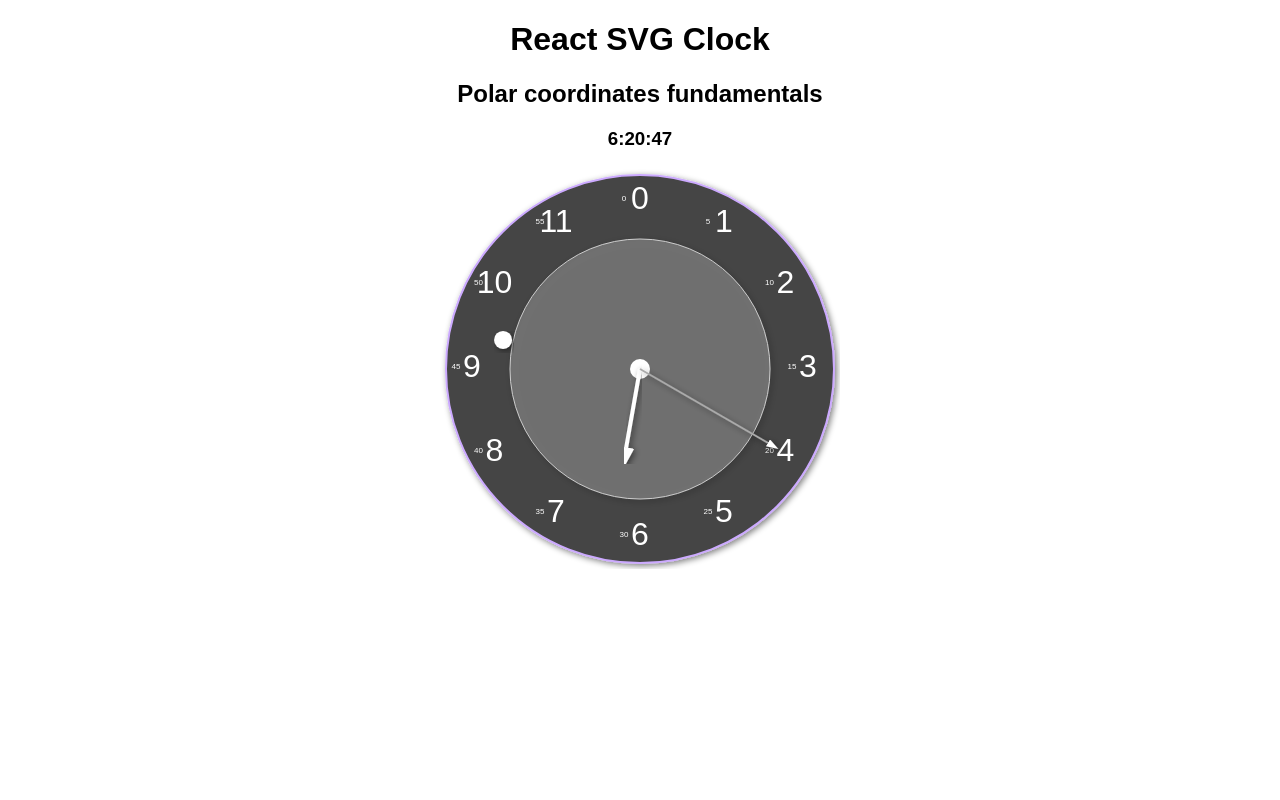
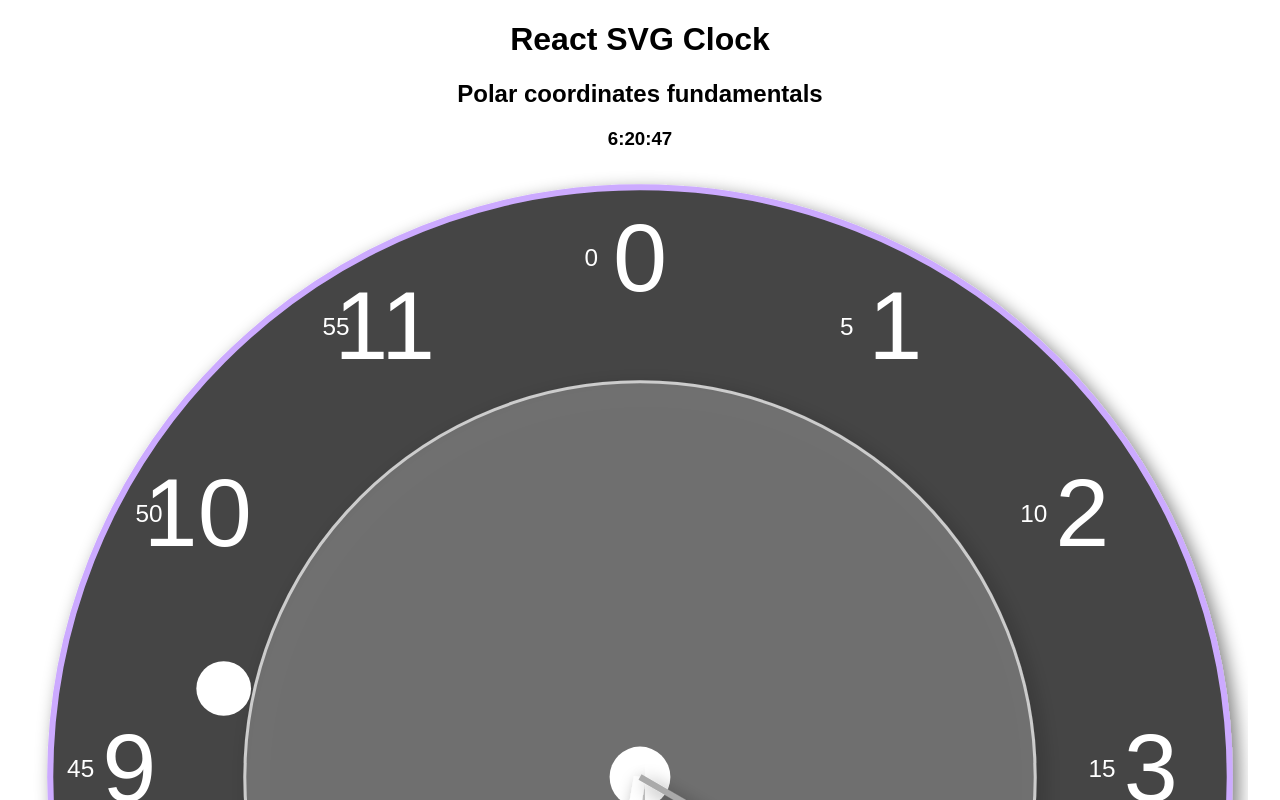
Before and after one commit to dejavu1987/react-svg-clock, a React (Create React App) app: page / in a window 1280 px wide. Shown: the top 800 px of the page. Built offline with nearby package versions, Linux system fonts and the light colour scheme.

Commit message:
Use viewBox to scale / respond to container

```diff
--- a/src/Clock.tsx
+++ b/src/Clock.tsx
@@ -62,7 +62,10 @@ export default function Clock() {
       <h3>
         {hour}:{min}:{sec}
       </h3>
-      <svg width={BASE_DIMENSION} height={BASE_DIMENSION}>
+      <svg
+        viewBox={`0 0 ${BASE_DIMENSION} ${BASE_DIMENSION}`}
+        style={{ width: "95vw" }}
+      >
         <defs>
           <marker
             id="head"
@@ -165,7 +168,6 @@ export default function Clock() {
         )}
         {secPt && (
           <circle r={9} fill="white" cx={secPt.x} cy={secPt.y}
-          style={{filter:`url(#dropshadow)`}}
           ></circle>
         )}
       </svg>
```
